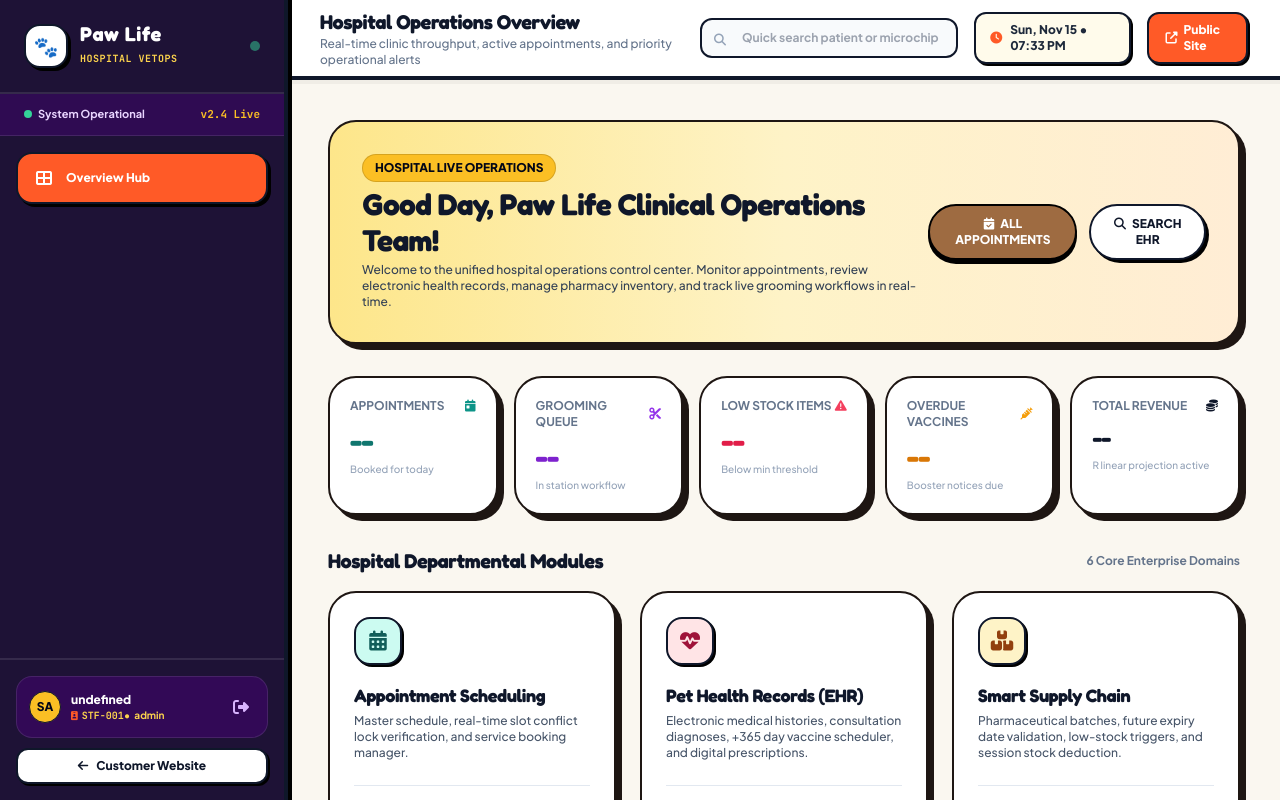
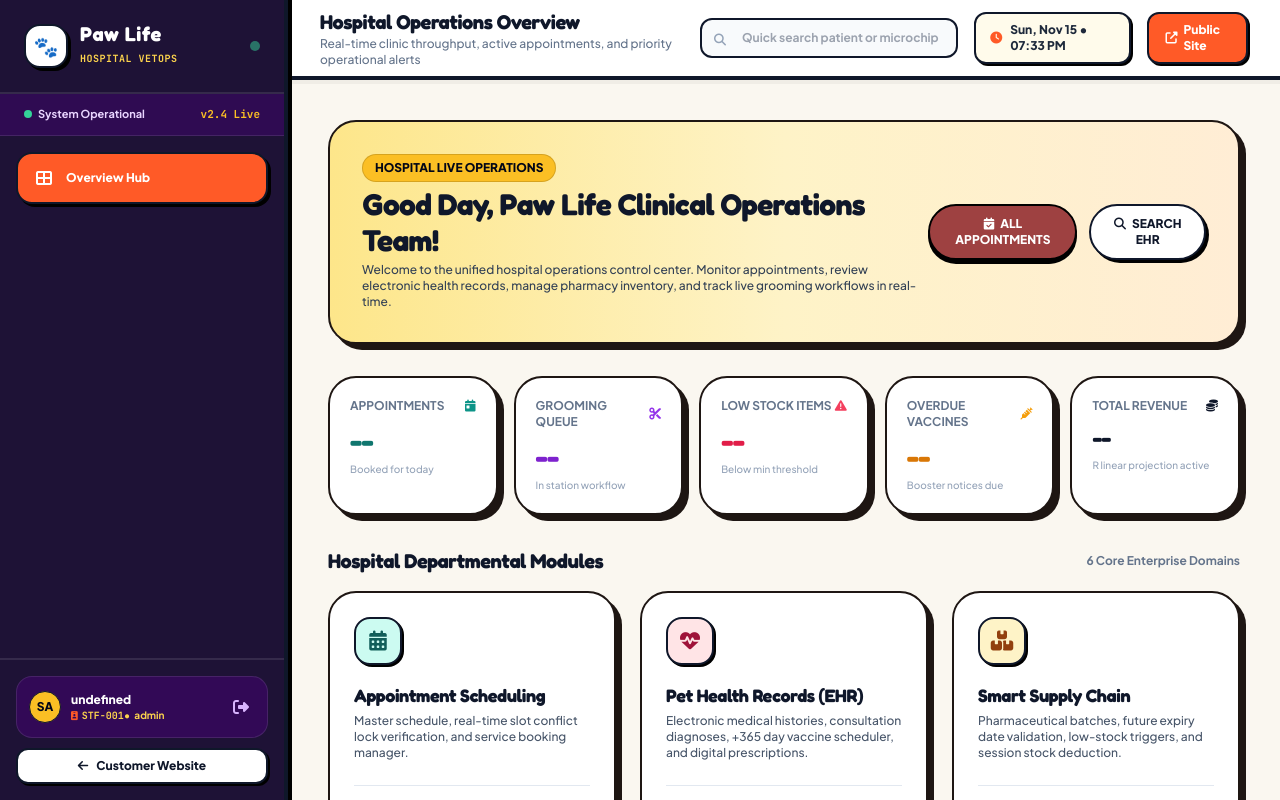
Before and after one commit to nethula2/project-paw-life, a website: page public/dashboard.html in a window 1280 px wide. Drawn offline with nearby package versions, Linux system fonts and the light colour scheme; sample sign-in values are in the browser's storage.

Commit message:
style: retain original button color #9e4141 with solid black border and shadow, disable aggressive css caching

```diff
--- a/public/css/style.css
+++ b/public/css/style.css
@@ -8,8 +8,8 @@
     --bg-cream: #FAF7F0;
     --orange-hero: #FF5A27;
     --orange-dark: #D43E10;
-    --btn-brown: #9E6B41;
-    --btn-brown-dark: #7A502D;
+    --btn-brown: #9e4141;
+    --btn-brown-dark: #7a3030;
     --purple-main: #542E88;
     --purple-dark: #3E1E69;
     --pink-spa: #FFAEC4;
@@ -103,17 +103,17 @@ body {
 .btn-chunky-teal {
     background-color: #0d9488;
     color: #FFFFFF !important;
-    border: 2px solid #134e4a;
+    border: 2px solid #000000;
     border-radius: 0.75rem;
     font-weight: 700;
-    box-shadow: 0 3px 0 #134e4a;
+    box-shadow: 0 3px 0 #000000;
     transition: all 0.15s ease;
     cursor: pointer;
 }
 .btn-chunky-teal:hover {
     background-color: #0f766e;
     transform: translateY(1px);
-    box-shadow: 0 2px 0 #134e4a;
+    box-shadow: 0 2px 0 #000000;
 }
 
 /* Feature Cards with bottom-right hard shadow */
--- a/public/dashboard.html
+++ b/public/dashboard.html
@@ -41,7 +41,7 @@
     </script>
 
     <!-- Custom Stylesheet -->
-    <link rel="stylesheet" href="/css/style.css">
+    <link rel="stylesheet" href="/css/style.css?v=5.0">
 </head>
 <body class="bg-[#FAF7F0] text-slate-900 font-sans antialiased h-screen flex overflow-hidden relative">
 
--- a/public/public/css/style.css
+++ b/public/public/css/style.css
@@ -8,8 +8,8 @@
     --bg-cream: #FAF7F0;
     --orange-hero: #FF5A27;
     --orange-dark: #D43E10;
-    --btn-brown: #9E6B41;
-    --btn-brown-dark: #7A502D;
+    --btn-brown: #9e4141;
+    --btn-brown-dark: #7a3030;
     --purple-main: #542E88;
     --purple-dark: #3E1E69;
     --pink-spa: #FFAEC4;
@@ -103,17 +103,17 @@ body {
 .btn-chunky-teal {
     background-color: #0d9488;
     color: #FFFFFF !important;
-    border: 2px solid #134e4a;
+    border: 2px solid #000000;
     border-radius: 0.75rem;
     font-weight: 700;
-    box-shadow: 0 3px 0 #134e4a;
+    box-shadow: 0 3px 0 #000000;
     transition: all 0.15s ease;
     cursor: pointer;
 }
 .btn-chunky-teal:hover {
     background-color: #0f766e;
     transform: translateY(1px);
-    box-shadow: 0 2px 0 #134e4a;
+    box-shadow: 0 2px 0 #000000;
 }
 
 /* Feature Cards with bottom-right hard shadow */
--- a/src/main/resources/static/css/style.css
+++ b/src/main/resources/static/css/style.css
@@ -8,8 +8,8 @@
     --bg-cream: #FAF7F0;
     --orange-hero: #FF5A27;
     --orange-dark: #D43E10;
-    --btn-brown: #9E6B41;
-    --btn-brown-dark: #7A502D;
+    --btn-brown: #9e4141;
+    --btn-brown-dark: #7a3030;
     --purple-main: #542E88;
     --purple-dark: #3E1E69;
     --pink-spa: #FFAEC4;
@@ -103,17 +103,17 @@ body {
 .btn-chunky-teal {
     background-color: #0d9488;
     color: #FFFFFF !important;
-    border: 2px solid #134e4a;
+    border: 2px solid #000000;
     border-radius: 0.75rem;
     font-weight: 700;
-    box-shadow: 0 3px 0 #134e4a;
+    box-shadow: 0 3px 0 #000000;
     transition: all 0.15s ease;
     cursor: pointer;
 }
 .btn-chunky-teal:hover {
     background-color: #0f766e;
     transform: translateY(1px);
-    box-shadow: 0 2px 0 #134e4a;
+    box-shadow: 0 2px 0 #000000;
 }
 
 /* Feature Cards with bottom-right hard shadow */
```
Also changed, not shown: public/index.html (+1 -1 lines), public/public/dashboard.html (+1 -1 lines), public/public/index.html (+1 -1 lines), src/main/resources/static/dashboard.html (+1 -1 lines), src/main/resources/static/index.html (+1 -1 lines), netlify.toml, public/netlify.toml.
